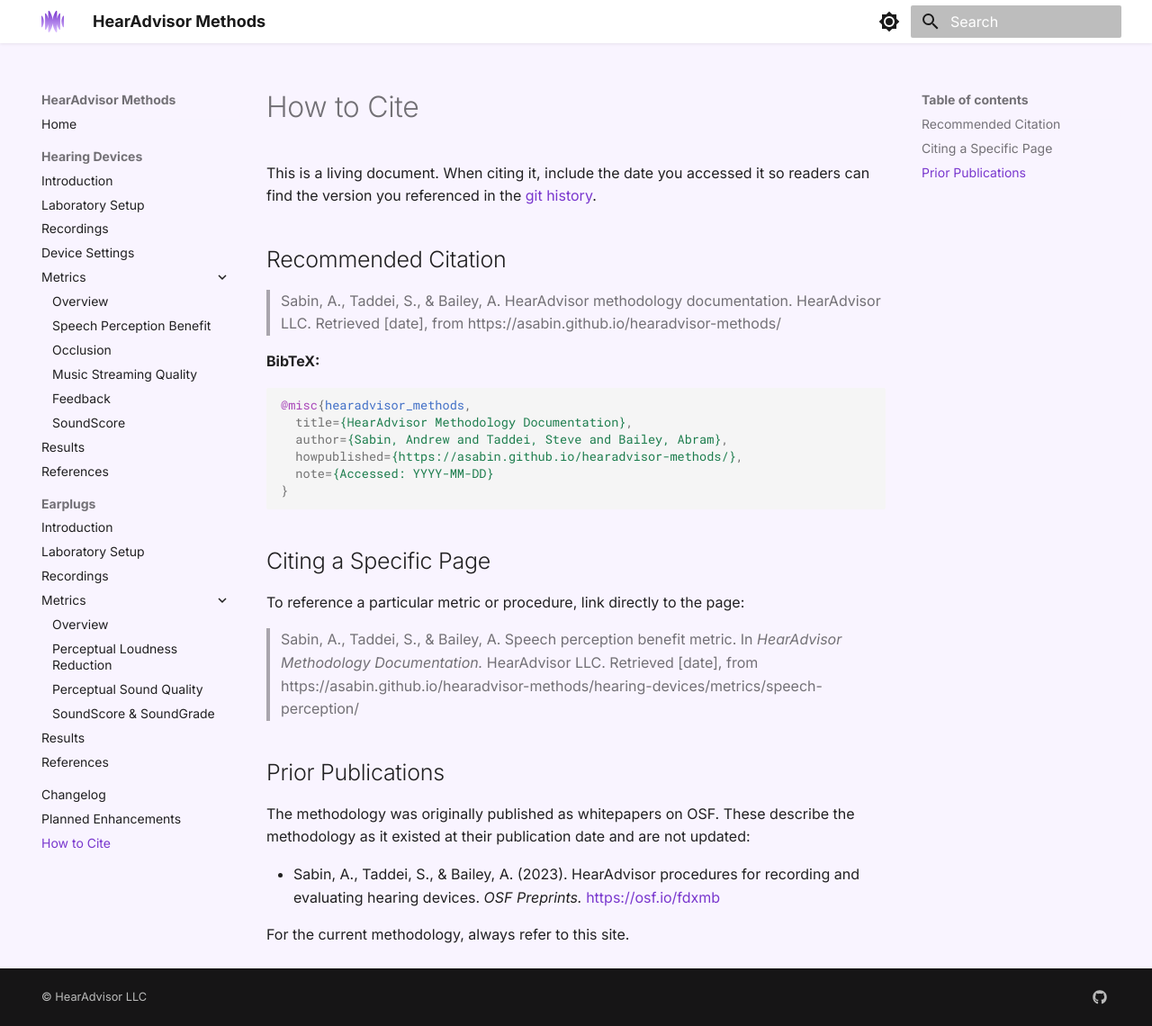
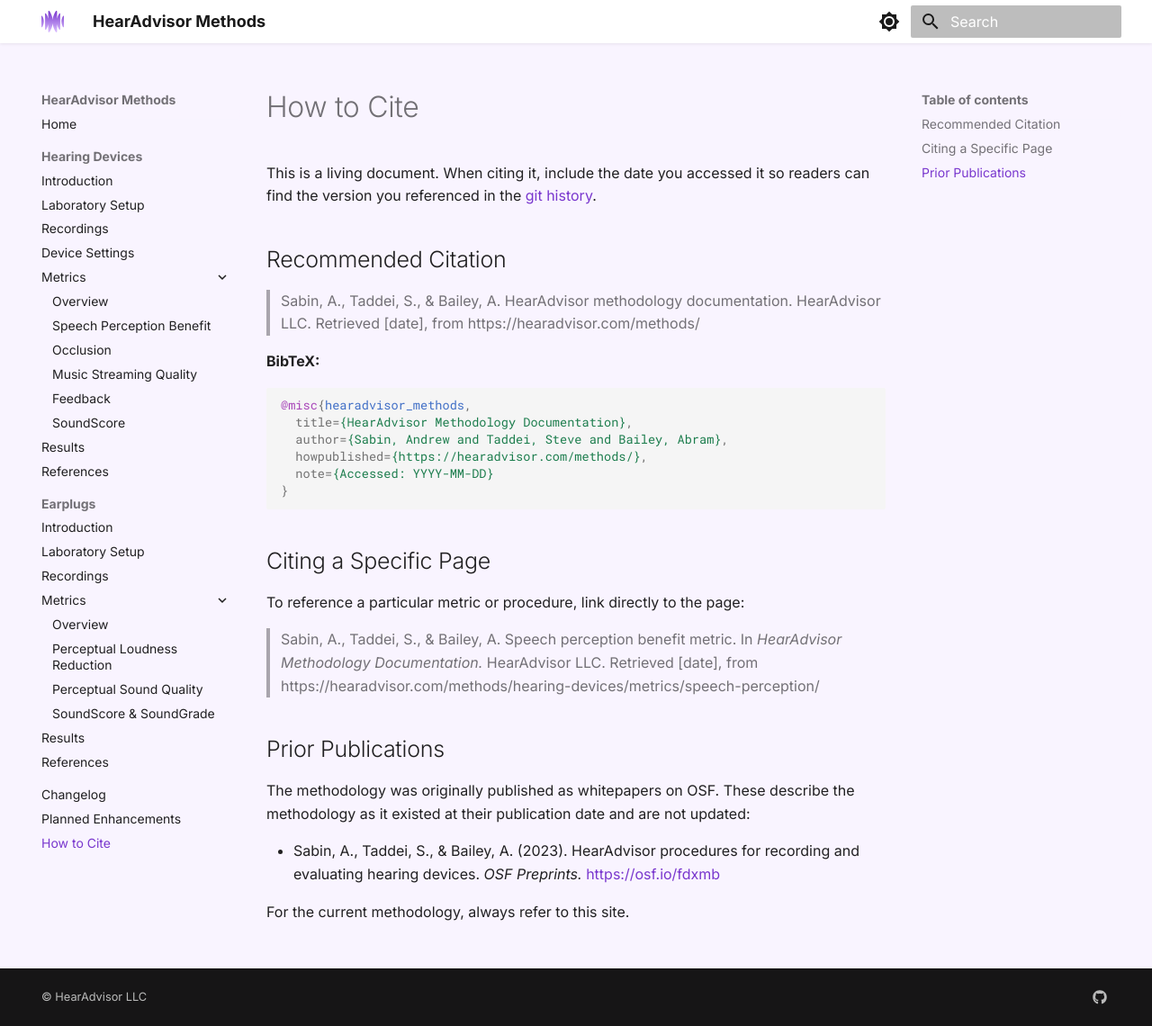
Before and after one commit to asabin/hearadvisor-methods, an MkDocs documentation site: the page built from docs/how-to-cite.md, in a window 1280 px wide and 1140 px high. Shown: the whole window at 90% size. Built offline with MkDocs 1.6.1 and Material for MkDocs 9.7.7, drawn with Linux system fonts in a browser that asks for light colours; some of the changed lines change nothing that is shown.

Commit message:
Update how-to-cite.md

````diff
--- a/docs/how-to-cite.md
+++ b/docs/how-to-cite.md
@@ -8,7 +8,7 @@
 
 ## Recommended Citation
 
-> Sabin, A., Taddei, S., & Bailey, A. HearAdvisor methodology documentation. HearAdvisor LLC. Retrieved [date], from https://asabin.github.io/hearadvisor-methods/
+> Sabin, A., Taddei, S., & Bailey, A. HearAdvisor methodology documentation. HearAdvisor LLC. Retrieved [date], from https://hearadvisor.com/methods/
 
 **BibTeX:**
 
@@ -16,7 +16,7 @@
 @misc{hearadvisor_methods,
   title={HearAdvisor Methodology Documentation},
   author={Sabin, Andrew and Taddei, Steve and Bailey, Abram},
-  howpublished={https://asabin.github.io/hearadvisor-methods/},
+  howpublished={https://hearadvisor.com/methods/},
   note={Accessed: YYYY-MM-DD}
 }
 ```
@@ -25,7 +25,7 @@
 
 To reference a particular metric or procedure, link directly to the page:
 
-> Sabin, A., Taddei, S., & Bailey, A. Speech perception benefit metric. In *HearAdvisor Methodology Documentation.* HearAdvisor LLC. Retrieved [date], from https://asabin.github.io/hearadvisor-methods/hearing-devices/metrics/speech-perception/
+> Sabin, A., Taddei, S., & Bailey, A. Speech perception benefit metric. In *HearAdvisor Methodology Documentation.* HearAdvisor LLC. Retrieved [date], from https://hearadvisor.com/methods/hearing-devices/metrics/speech-perception/
 
 ## Prior Publications
 
````
